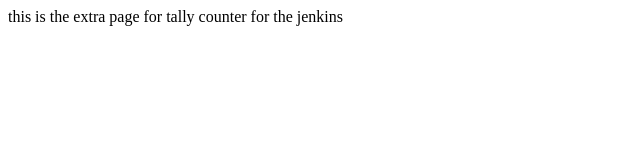
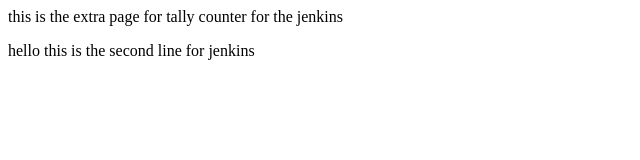
Before and after one commit to Codewallahh/tally-counter, a plain HTML site: page index.html in a window 1280 px wide. Shown: the whole page, without its empty margins (0-640 px from the left). Drawn offline with Linux system fonts and the light colour scheme.

Commit message:
Update index.html

```diff
--- a/index.html
+++ b/index.html
@@ -1,5 +1,6 @@
 <html>
   <body>
     <p> this is the extra page for tally counter for the jenkins</p>
+    <p>hello this is the second line for jenkins</p>
   </body>
 </html>
```
